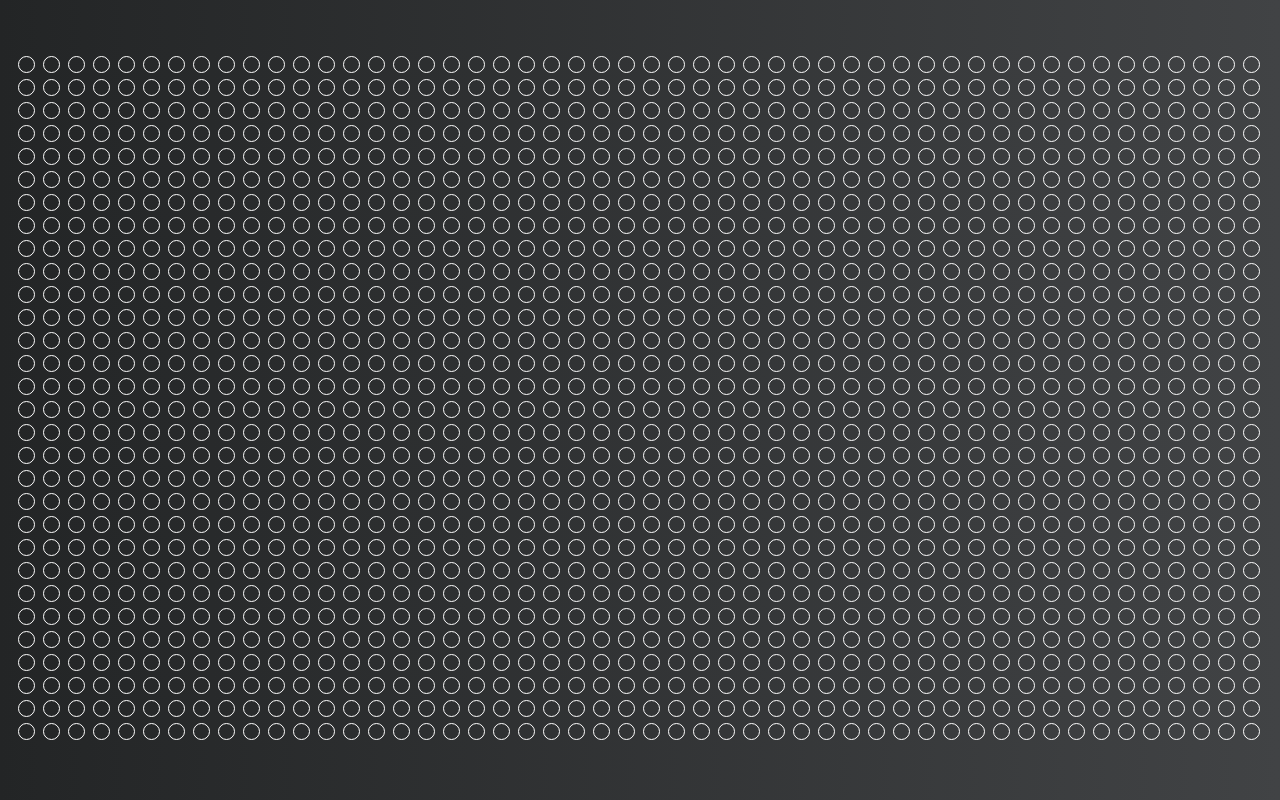
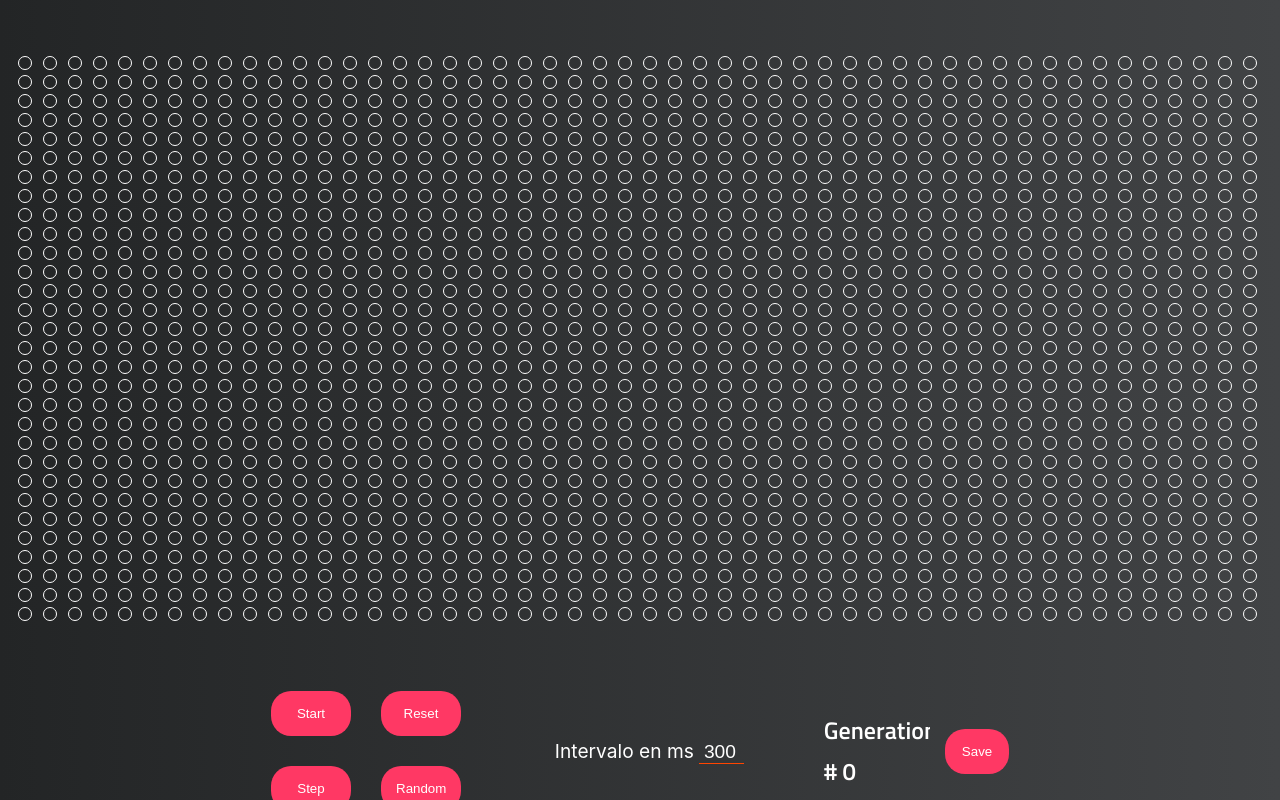
Before and after one commit to Ianci/shipnow-challenge, a React (Create React App) app: page / in a window 1280 px wide. Built offline with nearby package versions, Linux system fonts and the light colour scheme.

Commit message:
cleaned unused imports

```diff
--- a/src/components/grid/Grid.tsx
+++ b/src/components/grid/Grid.tsx
@@ -1,3 +1,4 @@
+import { colors } from "../../assets/colors"
 import { numCols } from "../../assets/constants"
 
 
@@ -8,8 +9,6 @@ interface IGridComponentProps {
     onClickCell: (mappedGrid: number[][], i: number, k: number) => void
 }
 const GridComponent = ({grid, onClickCell} :IGridComponentProps) => {
-    const gridFromLocalStorage: number[][] = JSON.parse(localStorage.getItem('grid') as string)
-    console.log(gridFromLocalStorage)
     return (
         <div className="grid__container"
         style={{ gridTemplateColumns: `repeat(${numCols}, 25px)`,}}
@@ -22,12 +21,12 @@ const GridComponent = ({grid, onClickCell} :IGridComponentProps) => {
                     onClick={() => onClickCell(grid,i,k)}
                         style={{
                             borderRadius: '50%',
-                            margin: '3px',
-                            width: 15,
-                            height: 15,
+                            margin: '2.5px',
+                            width: 12,
+                            height: 12,
                             cursor: 'pointer',
-                            backgroundColor: grid[i][k] ? "#FFFFFF" : undefined,
-                            border: "1px solid #FFFFFF",
+                            backgroundColor: grid[i][k] ? colors.white : undefined,
+                            border: `1px solid ${colors.white}`,
                             }}
                     />
                 ))
```
